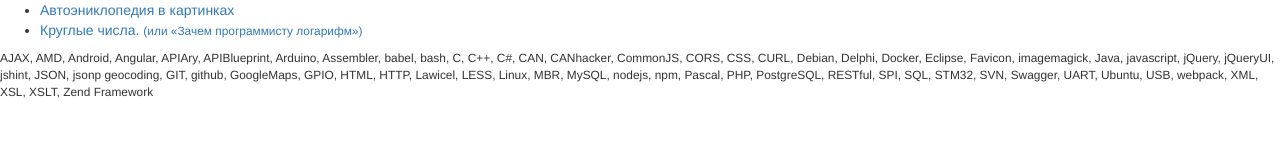
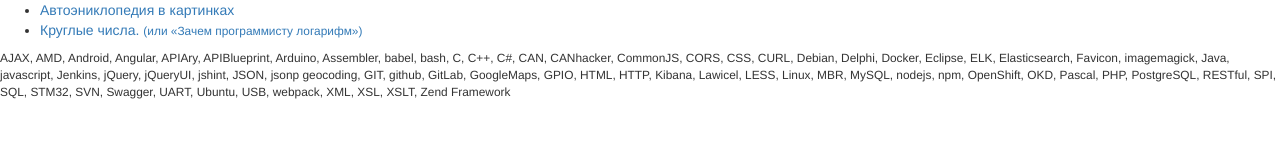
Before and after one commit to autowp/pereslegin.ru, a website built with webpack: page src/index.html in a window 1280 px wide. Built offline with nearby package versions, Linux system fonts and the light colour scheme.

Commit message:
Update index.html

```diff
--- a/src/index.html
+++ b/src/index.html
@@ -14,15 +14,17 @@
             AJAX, AMD, Android, Angular, APIAry, APIBlueprint, Arduino, Assembler, babel, bash,
             C, C++, C#, CAN, CANhacker, CommonJS, CORS, CSS, CURL,
             Debian, Delphi, Docker,
-            Eclipse,
+            Eclipse, ELK, Elasticsearch,
             Favicon,
             imagemagick,
-            Java, javascript, jQuery, jQueryUI, jshint, JSON, jsonp
-            geocoding, GIT, github, GoogleMaps, GPIO,
+            Java, javascript, Jenkins, jQuery, jQueryUI, jshint, JSON, jsonp
+            geocoding, GIT, github, GitLab, GoogleMaps, GPIO,
             HTML, HTTP,
+            Kibana,
             Lawicel, LESS, Linux,
             MBR, MySQL,
             nodejs, npm,
+            OpenShift, OKD,
             Pascal, PHP, PostgreSQL,
             RESTful,
             SPI, SQL, STM32, SVN, Swagger,
```
